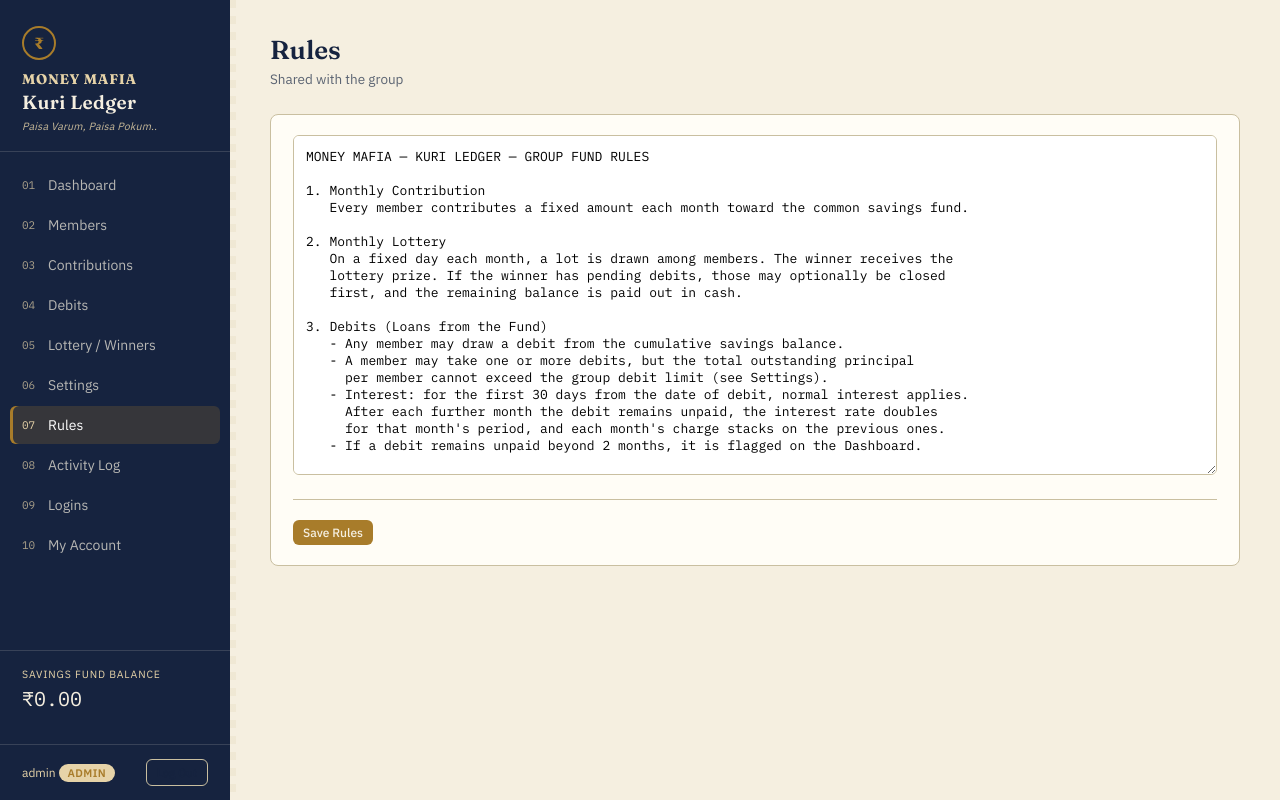
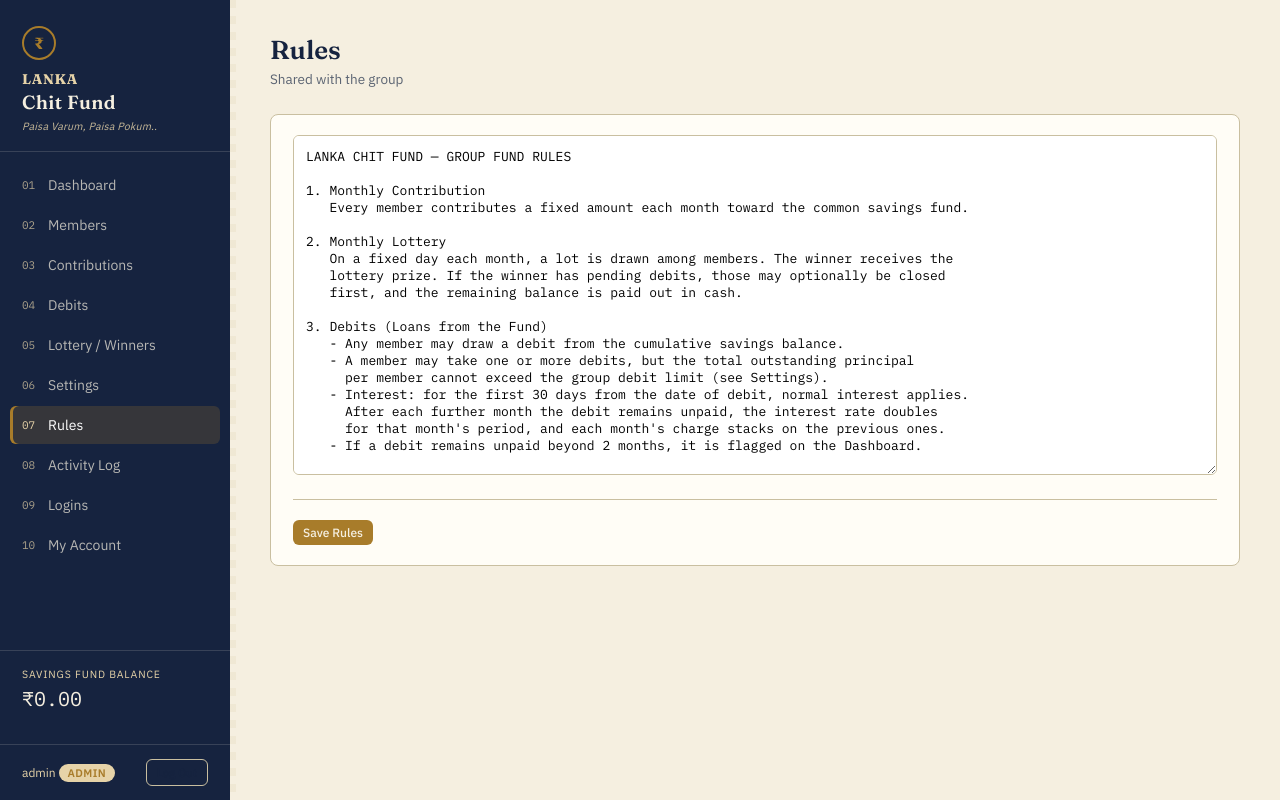
Before and after one commit to vysakhl/fundmanager, a Flask app: page /rules in a window 1280 px wide. Run offline with Flask 3, Linux system fonts and the light colour scheme; the visitor is signed in with stand-in values (Sample User, id 1).

Commit message:
after pwarename

```diff
--- a/app.py
+++ b/app.py
@@ -119,8 +119,8 @@ def effective_debit_limit(member, settings):
 def manifest():
     data = {
         'id': '/',
-        'name': 'Chit Fund',
-        'short_name': 'Chit Fund',
+        'name': 'Lanka Chit Fund',
+        'short_name': 'Lanka Chit Fund',
         'description': 'Chit fund ledger: contributions, debits, lottery and activity.',
         'start_url': '/',
         'scope': '/',
--- a/pdf_report.py
+++ b/pdf_report.py
@@ -26,7 +26,7 @@ def _money(v):
     return f'{RUPEE}{v:,.2f}'
 
 
-def build_open_debits_pdf(rows, generated_on, fund_name='Money Mafia — Kuri Ledger'):
+def build_open_debits_pdf(rows, generated_on, fund_name='Lanka Chit Fund'):
     """rows: list of dicts with member, principal, date, months, interest,
     outstanding, paid, overdue. Returns the PDF as bytes."""
     buf = io.BytesIO()
--- a/static/sw.js
+++ b/static/sw.js
@@ -1,4 +1,4 @@
-/* Money Mafia service worker.
+/* Lanka Chit Fund service worker.
    - Makes the site installable.
    - Caches only static files (stale-while-revalidate) and an offline page.
    - Never caches pages or data: fund figures always come live from the server. */
--- a/store.py
+++ b/store.py
@@ -1,5 +1,5 @@
 """
-Persistence layer for Money Mafia — Kuri Ledger.
+Persistence layer for Lanka Chit Fund.
 
 Two interchangeable backends, chosen automatically:
 
@@ -37,7 +37,7 @@ _lock = threading.Lock()
 DEFAULT_ADMIN_USERNAME = 'admin'
 DEFAULT_ADMIN_PASSWORD = 'admin123'  # change this immediately after first login
 
-DEFAULT_RULES = """MONEY MAFIA — KURI LEDGER — GROUP FUND RULES
+DEFAULT_RULES = """LANKA CHIT FUND — GROUP FUND RULES
 
 1. Monthly Contribution
    Every member contributes a fixed amount each month toward the common savings fund.
--- a/templates/_pwa_head.html
+++ b/templates/_pwa_head.html
@@ -4,7 +4,7 @@
 <link rel="apple-touch-icon" href="{{ url_for('static', filename='icons/apple-touch-icon.png') }}">
 <meta name="mobile-web-app-capable" content="yes">
 <meta name="apple-mobile-web-app-capable" content="yes">
-<meta name="apple-mobile-web-app-title" content="Chit Fund">
+<meta name="apple-mobile-web-app-title" content="Lanka Chit Fund">
 <meta name="apple-mobile-web-app-status-bar-style" content="black-translucent">
 <script>
 (function(){
--- a/templates/base.html
+++ b/templates/base.html
@@ -3,7 +3,7 @@
 <head>
 <meta charset="UTF-8">
 <meta name="viewport" content="width=device-width, initial-scale=1.0">
-<title>{% block title %}Money Mafia — Kuri Ledger{% endblock %}</title>
+<title>{% block title %}Lanka Chit Fund{% endblock %}</title>
 <link rel="preconnect" href="https://fonts.googleapis.com">
 <link href="https://fonts.googleapis.com/css2?family=Fraunces:opsz,wght@9..144,400;9..144,600;9..144,700&family=IBM+Plex+Sans:wght@400;500;600&family=IBM+Plex+Mono:wght@400;500;600&display=swap" rel="stylesheet">
 <link rel="stylesheet" href="{{ url_for('static', filename='style.css') }}">
@@ -17,7 +17,7 @@
     </button>
     <div class="topbar-brand">
       <span class="mark">₹</span>
-      <span class="group-name">Money Mafia</span>
+      <span class="group-name">Lanka Chit Fund</span>
     </div>
     <div class="topbar-balance num">₹{{ '{:,.2f}'.format(settings.fund_balance) }}</div>
   </div>
@@ -25,8 +25,8 @@
   <aside class="sidebar" id="sidebar">
     <div class="brand">
       <div class="mark">₹</div>
-      <div class="group-name">Money Mafia</div>
-      <h1>Kuri Ledger</h1>
+      <div class="group-name">Lanka</div>
+      <h1>Chit Fund</h1>
       <p class="caption">Paisa Varum, Paisa Pokum..</p>
     </div>
     <nav>
--- a/templates/error.html
+++ b/templates/error.html
@@ -3,7 +3,7 @@
 <head>
 <meta charset="UTF-8">
 <meta name="viewport" content="width=device-width, initial-scale=1.0">
-<title>{{ code }} — Money Mafia</title>
+<title>{{ code }} — Lanka Chit Fund</title>
 <link href="https://fonts.googleapis.com/css2?family=Fraunces:opsz,wght@9..144,600;9..144,700&family=IBM+Plex+Sans:wght@400;500&display=swap" rel="stylesheet">
 <link rel="stylesheet" href="{{ url_for('static', filename='style.css') }}">
 {% include '_pwa_head.html' %}
@@ -13,7 +13,7 @@
   <div class="login-card" style="text-align:center;">
     <div class="brand-center">
       <div class="mark">₹</div>
-      <div class="group-name">Money Mafia</div>
+      <div class="group-name">Lanka</div>
       <h1>{{ code }}</h1>
     </div>
     <p style="color:var(--slate);font-size:14px;">{{ message }}</p>
--- a/templates/login.html
+++ b/templates/login.html
@@ -3,7 +3,7 @@
 <head>
 <meta charset="UTF-8">
 <meta name="viewport" content="width=device-width, initial-scale=1.0">
-<title>Sign in — Money Mafia</title>
+<title>Sign in — Lanka Chit Fund</title>
 <link rel="preconnect" href="https://fonts.googleapis.com">
 <link href="https://fonts.googleapis.com/css2?family=Fraunces:opsz,wght@9..144,400;9..144,600;9..144,700&family=IBM+Plex+Sans:wght@400;500;600&family=IBM+Plex+Mono:wght@400;500;600&display=swap" rel="stylesheet">
 <link rel="stylesheet" href="{{ url_for('static', filename='style.css') }}">
@@ -14,8 +14,8 @@
   <div class="login-card">
     <div class="brand-center">
       <div class="mark">₹</div>
-      <div class="group-name">Money Mafia</div>
-      <h1>Kuri Ledger</h1>
+      <div class="group-name">Lanka</div>
+      <h1>Chit Fund</h1>
     </div>
     {% with messages = get_flashed_messages() %}
       {% if messages %}
--- a/templates/offline.html
+++ b/templates/offline.html
@@ -4,7 +4,7 @@
 <meta charset="UTF-8">
 <meta name="viewport" content="width=device-width, initial-scale=1.0">
 <meta name="theme-color" content="#16233F">
-<title>Offline — Chit Fund</title>
+<title>Offline — Lanka Chit Fund</title>
 <style>
   body{margin:0;min-height:100vh;display:flex;align-items:center;justify-content:center;background:#F5EFE0;color:#16233F;font-family:system-ui,sans-serif;text-align:center;padding:24px;}
   .card{max-width:340px;}
@@ -17,7 +17,7 @@
 <div class="card">
   <div class="mark">₹</div>
   <h2>You're offline</h2>
-  <p>Money Mafia needs an internet connection to show live fund data. Check your connection — if the server was asleep, wait a minute and try again.</p>
+  <p>Lanka Chit Fund needs an internet connection to show live fund data. Check your connection — if the server was asleep, wait a minute and try again.</p>
   <a href="/">Try again</a>
 </div>
 </body>
```
Also changed, not shown: README.md.
